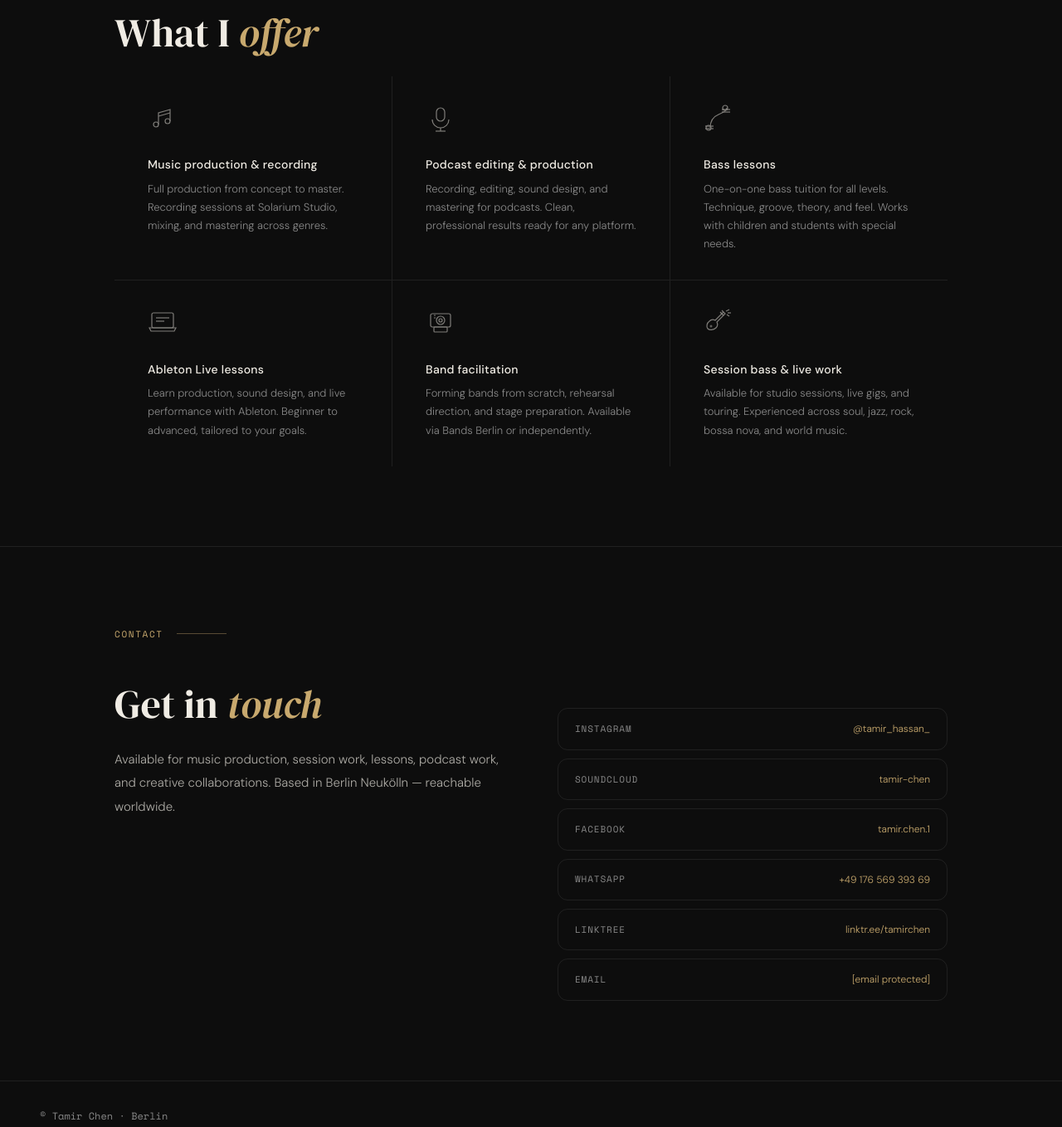
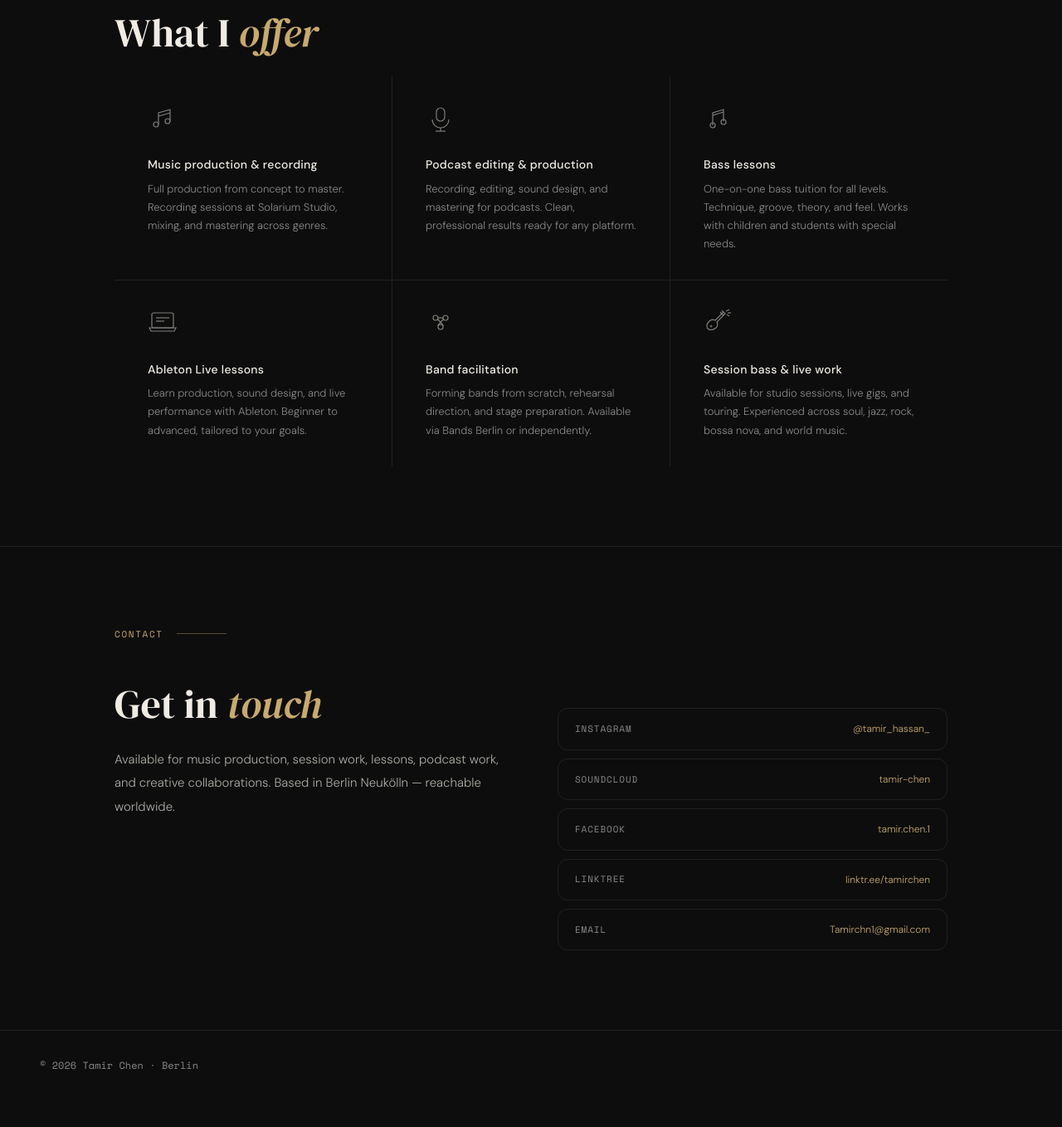
Before and after one commit to tamirchn1/Tamir-website, a plain HTML site: page index.html in a window 1280 px wide. Shown: the part 3840-5198 px from the top of the page at 83% size. After the commit the page ends 5167 px from the top, so only its background shows below. Drawn offline with nearby package versions, Linux system fonts and the light colour scheme.

Commit message:
Tighten layout and simplify contact details

```diff
--- a/index.html
+++ b/index.html
@@ -457,7 +457,7 @@
       <iframe style="border-radius:4px; border:none; display:block;" src="https://open.spotify.com/embed/album/4BnuQkJetEXgIE68N20Ndo?utm_source=generator" width="100%" height="152" allow="autoplay; clipboard-write; encrypted-media; fullscreen; picture-in-picture" loading="lazy"></iframe>
     </div>
 
-    <div style="display:flex; flex-direction:column; gap:6px; grid-column: span 3;">
+    <div style="display:flex; flex-direction:column; gap:6px;">
       <p style="font-family:var(--mono); font-size:10px; color:var(--accent3); letter-spacing:0.1em; text-transform:uppercase;">Projects I played in — Playlist</p>
       <iframe style="border-radius:4px; border:none; display:block;" src="https://open.spotify.com/embed/playlist/1aG16COXzqNLuQbrt37F1d?utm_source=generator" width="100%" height="152" allow="autoplay; clipboard-write; encrypted-media; fullscreen; picture-in-picture" loading="lazy"></iframe>
     </div>
@@ -494,10 +494,10 @@
 
     <div class="service-item">
       <svg class="service-icon" viewBox="0 0 36 36" fill="none" stroke="currentColor" stroke-width="1.2">
-        <path d="M8 30 Q8 18 18 14 Q28 10 28 6"/>
-        <circle cx="6" cy="30" r="3"/><circle cx="26" cy="6" r="3"/>
-        <line x1="22" y1="8" x2="32" y2="8"/><line x1="22" y1="11" x2="32" y2="11"/>
-        <line x1="2" y1="28" x2="12" y2="28"/><line x1="2" y1="31" x2="12" y2="31"/>
+        <path d="M11 27V12l13-4v14"/>
+        <circle cx="11" cy="27" r="3"/>
+        <circle cx="24" cy="23" r="3"/>
+        <line x1="11" y1="15" x2="24" y2="11"/>
       </svg>
       <h4>Bass lessons</h4>
       <p>One-on-one bass tuition for all levels. Technique, groove, theory, and feel. Works with children and students with special needs.</p>
@@ -515,11 +515,12 @@
 
     <div class="service-item">
       <svg class="service-icon" viewBox="0 0 36 36" fill="none" stroke="currentColor" stroke-width="1.2">
-        <rect x="6" y="8" width="24" height="16" rx="2"/>
-        <circle cx="18" cy="16" r="5"/>
-        <circle cx="18" cy="16" r="2"/>
-        <rect x="10" y="24" width="16" height="6" rx="1"/>
-        <line x1="10" y1="10" x2="12" y2="10"/><line x1="10" y1="13" x2="12" y2="13"/>
+        <circle cx="12" cy="13" r="3"/>
+        <circle cx="24" cy="13" r="3"/>
+        <circle cx="18" cy="24" r="3"/>
+        <line x1="14.5" y1="14.5" x2="21.5" y2="22.5"/>
+        <line x1="21.5" y1="14.5" x2="14.5" y2="22.5"/>
+        <line x1="15" y1="13" x2="21" y2="13"/>
       </svg>
       <h4>Band facilitation</h4>
       <p>Forming bands from scratch, rehearsal direction, and stage preparation. Available via Bands Berlin or independently.</p>
@@ -562,17 +563,13 @@
         <span class="label">Facebook</span>
         <span class="val">tamir.chen.1</span>
       </a>
-      <a class="contact-link" href="https://wa.me/4917656939369" target="_blank">
-        <span class="label">WhatsApp</span>
-        <span class="val">+49 176 569 393 69</span>
-      </a>
       <a class="contact-link" href="https://linktr.ee/tamirchen" target="_blank">
         <span class="label">Linktree</span>
         <span class="val">linktr.ee/tamirchen</span>
       </a>
-      <a class="contact-link" href="/cdn-cgi/l/email-protection#651104080c17060d0b54250208040c094b060a08">
+      <a class="contact-link" href="mailto:Tamirchn1@gmail.com">
         <span class="label">Email</span>
-        <span class="val"><span class="__cf_email__" data-cfemail="6b1f0a0602190803055a2b0c060a020745080406">[email&#160;protected]</span></span>
+        <span class="val">Tamirchn1@gmail.com</span>
       </a>
     </div>
   </div>
@@ -582,5 +579,8 @@
   <p>© <span id="yr"></span> Tamir Chen · Berlin</p>
 </footer>
 
-<script data-cfasync="false" src="/cdn-cgi/scripts/5c5dd728/cloudflare-static/email-decode.min.js"></script><script>
-  document.getElementById('yr').tex
+<script>
+  document.getElementById('yr').textContent = new Date().getFullYear();
+</script>
+</body>
+</html>
```
